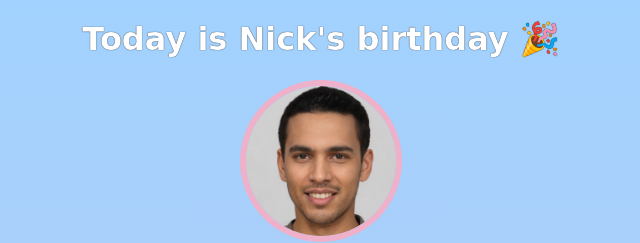
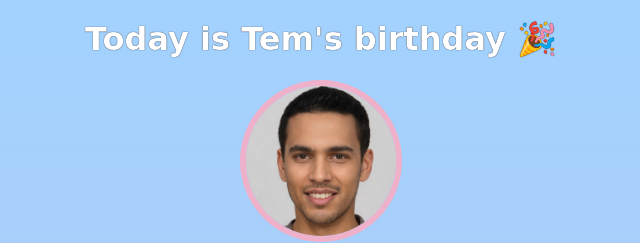
Before and after one commit to machomaco/birthday-gif-site, a plain HTML site: page index.html in a window 1280 px wide. Shown: the top 243 px of the page, 319-959 px from the left. Drawn offline with nearby package versions, Linux system fonts and the light colour scheme; a web font is replaced by a local one.

Commit message:
Changed the Name to Tem

```diff
--- a/index.html
+++ b/index.html
@@ -7,7 +7,7 @@
     </head>
     <body>
         <div id="header">
-            <h1>Today is Nick's birthday 🎉</h1>
+            <h1>Today is Tem's birthday 🎉</h1>
             <img id="bff-img" src="images/nick.jpg">
             <h2 id="bday-age">24 years old</h2>
             <h4 id="bday-date">01.11.2022</h4>
```
